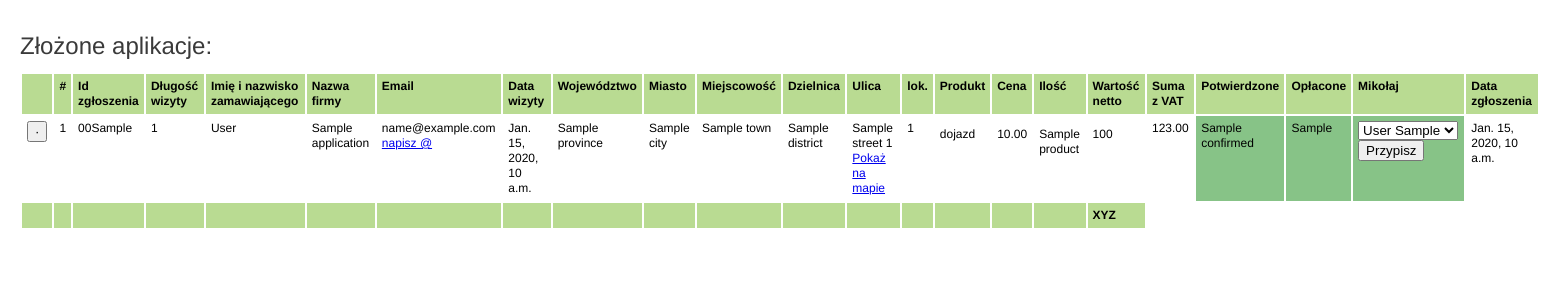
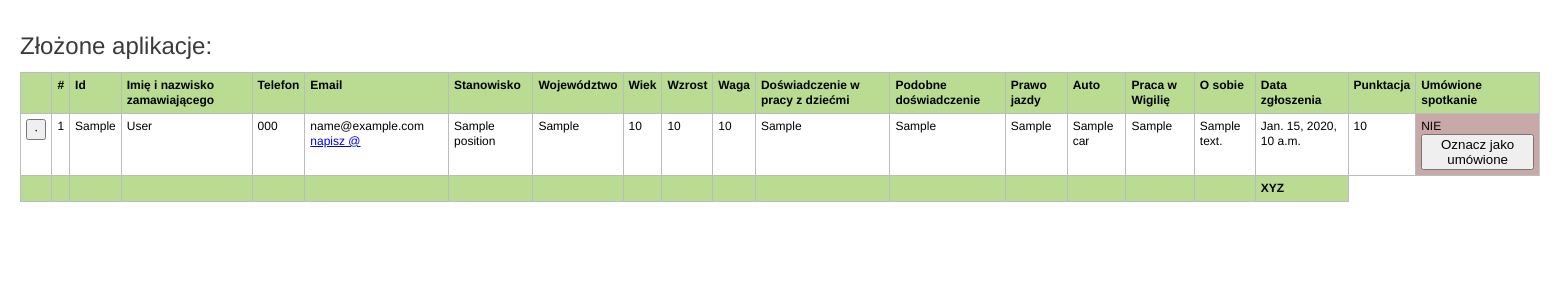
Before and after one commit to Ch0ch1ik/MikolajNaSwietaa, a Django app: template ManageTool/templates/applications_table.html in a window 1560 px wide. Shown: the top 300 px of the page. Run offline with Django 3.2, Linux system fonts and the light colour scheme; tables that the repository leaves empty hold one stand-in row (values such as "Sample post"); the template is opened without the code that fills it: values that come from a table or form of the project are taken from there, most other values are stand-ins (such as "Sample title", 1, 10 or a date in 2020); parts of the project's set-up code (start-up, migrations or seed data) failed here and were passed over.

Commit message:
save - updated applications view 1.1

```diff
--- a/ManageTool/models.py
+++ b/ManageTool/models.py
@@ -84,3 +84,7 @@ class Applications(models.Model):
     desc_and_experience = models.TextField()
     created = models.CharField(max_length=255, blank=True)
     hired = models.BooleanField(default=False)
+    denied = models.BooleanField(default=False)
+    score = models.PositiveSmallIntegerField(default=0)
+    appointment_made = models.BooleanField(default=False)
+    own_notes = models.TextField(blank=True)
--- a/ManageTool/templates/applications_table.html
+++ b/ManageTool/templates/applications_table.html
@@ -13,39 +13,39 @@
     <tr class="first">
         <th class="no-report" title="Szczegóły"></th>
         <th class="first" data-type="number">#</th>
-        <th class="first" data-type="number">Id zgłoszenia</th>
-        <th class="text-center">Długość wizyty</th>
+        <th class="first" data-type="number">Id</th>
+
         <th class="first">Imię i nazwisko zamawiającego</th>
-        <th class="text-left,string">Nazwa firmy</th>
+        <th class="first">Telefon</th>
+
         <th class="text-center">Email</th>
-        <th class="text-center">Data wizyty</th>
+        <th class="text-center">Stanowisko</th>
         <th class="first">Województwo</th>
-        <th class="text-left,string first">Miasto</th>
-        <th class="text-center">Miejscowość</th>
-        <th class="text-center">Dzielnica</th>
-        <th class="text-left,string first">Ulica</th>
-        <th class="text-left,string">lok.</th>
-        <th>Produkt</th>
-        <th>Cena</th>
-        <th>Ilość</th>
-        <th>Wartość netto</th>
-        <th>Suma z VAT</th>
-        <th>Potwierdzone</th>
-        <th>Opłacone</th>
-        <th>Mikołaj</th>
+        <th class="text-left,string first">Wiek</th>
+        <th class="text-center, first">Wzrost</th>
+        <th class="text-center, first">Waga</th>
+        <th class="text-left,string first">Doświadczenie w pracy z dziećmi</th>
+        <th class="text-left,string, first">Podobne doświadczenie</th>
+        <th class="text-left,string, first">Prawo jazdy</th>
+        <th class="text-left,string, first">Auto</th>
+        <th class="text-left,string, first">Praca w Wigilię</th>
+        <th class="text-left,string">O sobie</th>
         <th class="first">Data zgłoszenia</th>
+        <th class="first">Punktacja</th>
+        <th class="first">Umówione spotkanie</th>
+
     </tr>
     </thead>
 
     <tbody class="first">
     {% for application in applications %}
 
-            {% if not application.hired %}
-                <tr class="first" data-target="{{ application.bounded_to }}{{ province }}">
-            {% else %}
-                <tr class="first" style="color: gray;
-   pointer-events: none;" data-target="{{ application.bounded_to }}{{ province }}">
-            {% endif %}
+        {% if not application.denied %}
+            <tr class="first" data-target="{{ application.bounded_to }}{{ region|remove_spaces }}">
+                {% else %}
+            <tr class="first" style="color: gray;
+   pointer-events: none;" data-target="{{ application.bounded_to }}{{ region|remove_spaces }}">
+        {% endif %}
 
 
     <td class="no-report">
@@ -54,187 +54,176 @@
         </button>
     </td>
     <td class="first">{{ forloop.counter }}</td>
-    <td class="first">00{{ application.bounded_to }}</td>
-    <td class="text-center">{{ application.visit_length|safe }}</td>
+    <td class="first">{{ application.bounded_to }}</td>
     <td class="first">{{ application.name_surname }}</td>
-    <td class="text-left">{{ application.facility_name }}</td>
+    <td class="first">{{ application.phone|safe }}</td>
     <td class="text-center">{{ application.email|lower }}
         <a href="mailto:{{ application.email }}">napisz @</a></td>
-    <td class="text-center,datetime">{{ application.visit_date }}</td>
-    <td class="first">{{ application.province }}</td>
-    <td class="first">{{ application.city }}</td>
-    <td class="text-center">{{ application.town }}</td>
-    <td class="text-center">{{ application.district }}</td>
-    <td class="first">{{ application.street }}&nbsp;{{ application.street_number }}
-        <a href="http://maps.google.com/maps?t=m&amp;q=
-                            {{ application.street }}&nbsp;{{ application.street_number }}&#44;&nbsp;{{ application.zip_code }}&nbsp;
-
-                {% if application.town %}{{ application.town }}{% else %}{{ application.city }}{% endif %}"
-           target="_blank">Pokaż
-            na mapie</a></td>
-    <td class="text-left,string">{{ application.house_number }}</td>
-    <td>
-        {% for k, v in application.products.items %}
-            {% if k|to_float <= 120 %}<p>dojazd</p>{% else %}<p>wizyta</p>{% endif %}
-        {% endfor %}
-    </td>
-    <td>
-        {% for k, v in application.products.items %}
-            {% with  k=k|to_float v=v|to_float %}
-                <p>{{ k|floatformat:2 }}</p>
-            {% endwith %}
-        {% endfor %}
-    </td>
-    <td>
-        {% for k, v in application.products.items %}
-            <p>{{ v }}</p>
-        {% endfor %}
-    </td>
-    <td>
-        {% for k, v in application.products.items %}
-            {% with  k=k|to_float v=v|to_float %}
-                <p>{% widthratio v 1 k %}</p>
-            {% endwith %}
-        {% endfor %}
-    </td>
-    <td>
-        {% if application.type == 'Wizyta prywatna' %}
-            {{ application.products.items|part_sum|floatformat:2 }}
-        {% else %}
-            {{ application.products.items|part_sum|vat|floatformat:2 }}
-        {% endif %}
-    </td>
-    {% if not application.confirmed %}
-        <td style="background-color: rgba(96,0,0,0.34)">
-            {{ application.confirmed }}
-            <button onclick="return confirm('Czy na pewno chcesz potwierdzić zamówienie?');"><a
-                    style="color: black; text-decoration: none" href="confirm_application/{{ application.id }}">Potwierdź</a>
-            </button>
-        </td>
+    <td class="text-center">{{ application.position }}</td>
+    <td class="first">{{ application.work_region }}</td>
+    <td class="first">{{ application.age }}</td>
+    <td class="text-center, first">{{ application.height }}</td>
+    <td class="text-center, first">{{ application.weight }}</td>
+    <td class="text-center, first">{{ application.worked_with_children }}</td>
+    <td class="text-center, first">{{ application.similar_work_experience }}</td>
+    <td class="text-center, first">{{ application.driver_license }}</td>
+    <td class="text-center, first">{{ application.car }}</td>
+    <td class="text-center, first">{{ application.work_24_12 }}</td>
+    <td class="text-center">{{ application.desc_and_experience }}</td>
+    <td class="text-center, datetime, first">{{ application.created }}</td>
+    <td class="text-center, first">{{ application.score }}</td>
+    {% if application.appointment %}
+        <td style="background-color: rgba(0,128,0,0.47)" class="text-center, first">TAK</td>
     {% else %}
-        <td style="background-color: rgba(0,128,0,0.47)">
-            {{ application.confirmed }}
-        </td>
-    {% endif %}
-    {% if application.paid_made %}
-        <td style="background-color: rgba(0,128,0,0.47)">
-            {{ application.paid_made }}
-        </td>
-    {% else %}
-        <td style="background-color: rgba(96,0,0,0.34)">
-            {{ application.paid_made }}
-            <button onclick="return confirm('Czy na pewno chcesz potwierdzić płatność?');"><a
+        <td style="background-color: rgba(96,0,0,0.34)" class="text-center, first">NIE
+            <button onclick="return confirm('Czy na pewno chcesz oznaczyć jako umówione?');"><a
                     style="color: black; text-decoration: none"
-                    href="confirm_payment/{{ application.id }}">Potwierdź</a>
+                    href="confirm_application/{{ application.id }}">Oznacz jako umówione</a>
             </button>
         </td>
     {% endif %}
+    {#    {% if not application.confirmed %}#}
+    {#        <td style="background-color: rgba(96,0,0,0.34)">#}
+    {#            {{ application.confirmed }}#}
+    {#            <button onclick="return confirm('Czy na pewno chcesz potwierdzić zamówienie?');"><a#}
+    {#                    style="color: black; text-decoration: none" href="confirm_application/{{ application.id }}">Potwierdź</a>#}
+    {#            </button>#}
+    {#        </td>#}
+    {#    {% else %}#}
+    {#        <td style="background-color: rgba(0,128,0,0.47)">#}
+    {#            {{ application.confirmed }}#}
+    {#        </td>#}
+    {#    {% endif %}#}
+    {#    {% if application.paid_made %}#}
+    {#        <td style="background-color: rgba(0,128,0,0.47)">#}
+    {#            {{ application.paid_made }}#}
+    {#        </td>#}
+    {#    {% else %}#}
+    {#        <td style="background-color: rgba(96,0,0,0.34)">#}
+    {#            {{ application.paid_made }}#}
+    {#            <button onclick="return confirm('Czy na pewno chcesz potwierdzić płatność?');"><a#}
+    {#                    style="color: black; text-decoration: none"#}
+    {#                    href="confirm_payment/{{ application.id }}">Potwierdź</a>#}
+    {#            </button>#}
+    {#        </td>#}
+    {#    {% endif %}#}
 
 
-    {% if not application.assigned_to.count == 0 %}
-        <td style="background-color: rgba(0,128,0,0.47)">
-            <form method="post">
-                {% csrf_token %}
-                <select name="assign">
-                    {% for user in users %}
-                        <option value="{{ user.id }}">{{ user.last_name }}&nbsp{{ user.first_name }}</option>
-                    {% endfor %}
-                </select>
-                <input type="hidden" name="application_id" value="{{ application.id }}">
-                <input type="submit" value="Przypisz">
-            </form>
-        </td>
-    {% else %}
-        <td style="background-color: rgba(96,0,0,0.34)">
-            <form method="post">
-                {% csrf_token %}
-                <select name="assign">
-                    {% for user in users %}
-                        <option value="{{ user.id }}">{{ user.last_name }}&nbsp{{ user.first_name }}</option>
-                    {% endfor %}
-                </select>
-                <input type="hidden" name="application_id" value="{{ application.id }}">
-                <input type="submit" value="Przypisz">
-            </form>
-        </td>
-    {% endif %}
-    <td class="first">{{ application.created }}</td>
+    {#    {% if not application.assigned_to.count == 0 %}#}
+    {#        <td style="background-color: rgba(0,128,0,0.47)">#}
+    {#            <form method="post">#}
+    {#                {% csrf_token %}#}
+    {#                <select name="assign">#}
+    {#                    {% for user in users %}#}
+    {#                        <option value="{{ user.id }}">{{ user.last_name }}&nbsp{{ user.first_name }}</option>#}
+    {#                    {% endfor %}#}
+    {#                </select>#}
+    {#                <input type="hidden" name="application_id" value="{{ application.id }}">#}
+    {#                <input type="submit" value="Przypisz">#}
+    {#            </form>#}
+    {#        </td>#}
+    {#    {% else %}#}
+    {#        <td style="background-color: rgba(96,0,0,0.34)">#}
+    {#            <form method="post">#}
+    {#                {% csrf_token %}#}
+    {#                <select name="assign">#}
+    {#                    {% for user in users %}#}
+    {#                        <option value="{{ user.id }}">{{ user.last_name }}&nbsp{{ user.first_name }}</option>#}
+    {#                    {% endfor %}#}
+    {#                </select>#}
+    {#                <input type="hidden" name="application_id" value="{{ application.id }}">#}
+    {#                <input type="submit" value="Przypisz">#}
+    {#            </form>#}
+    {#        </td>#}
+    {#    {% endif %}#}
+
 
     </tr>
 
 
-        <tr id="{{ application.bounded_to }}{{ province }}" class="second-level">
+        <tr id="{{ application.bounded_to }}{{ region|remove_spaces }}" class="second-level">
             <td colspan="6">
-                <table class="table table-condensed table-bapplicationed table-responsive table-hover report-table">
+                <table class="table table-condensed table-bordered table-responsive table-hover report-table">
                     <tbody>
 
                     <tr>
-                        <th class="text-left,string">Nazwa firmy</th>
-                        <th class="text-left,string">NIP</th>
-                        <th class="text-center">Telefon kontaktowy</th>
-                        <th class="text-center">Email</th>
-                        <th class="text-center">Adres siedziby</th>
-                        <th class="text-center">Zgoda marketingowa</th>
-                        <th class="text-center">Przypominajka</th>
-
-
+                        <th class="text-left,string">Edycja</th>
+                        <th class="text-left,string">Odrzuć</th>
+{#                        <th class="text-center">Telefon kontaktowy</th>#}
+                        {#                        <th class="text-center">Email</th>#}
+                        {#                        <th class="text-center">Adres siedziby</th>#}
+                        {#                        <th class="text-center">Zgoda marketingowa</th>#}
+                        {#                        <th class="text-center">Przypominajka</th>#}
+                        {##}
+                        {##}
                         {#                        <th class="text-center">Opłata dojazdowa</th>#}
                         {#                        <th class="text-center">Nazwa placówki</th>#}
-
+                        {##}
                     </tr>
                     <tr>
-                        <td class="text-left">{{ application.facility_name }}</td>
-                        <td class="text-left">{{ application.nip }}</td>
-                        <td>{{ application.phone|safe }}</td>
-                        <td class="text-center">{{ application.email|lower }}
-                            <a href="mailto:{{ application.email }}">napisz @</a></td>
-                        <td class="text-center">{{ application.facility_address }}</td>
-                        <td class="text-center">{{ application.marketing_approval }}</td>
-                        <td class="text-center">{{ application.reminder_approval }}</td>
+                        <td style="background-color: rgba(96,0,0,0.34)" class="text-center, first">
+                            <button onclick="return confirm('Przejść do edycji pozycji?');"><a
+                                    style="color: black; text-decoration: none"
+                                    href="update_application/{{ application.id }}">EDYTUJ</a>
+                            </button>
+                        </td>
 
-
+                        <td class="text-center, first">
+                            <button style="background-color: rgba(182,3,3,0.82)" onclick="return confirm('Czy na pewno odrzucić tą aplikację?');"><a
+                                    style="color: black; text-decoration: none"
+                                    href="deny_application/{{ application.id }}">ODRZUĆ APLIKACJĘ</a>
+                            </button>
+                        </td>
+{#                        <td>{{ application.phone|safe }}</td>#}
+                        {#                        <td class="text-center">{{ application.email|lower }}#}
+                        {#                            <a href="mailto:{{ application.email }}">napisz @</a></td>#}
+                        {#                        <td class="text-center">{{ application.facility_address }}</td>#}
+                        {#                        <td class="text-center">{{ application.marketing_approval }}</td>#}
+                        {#                        <td class="text-center">{{ application.reminder_approval }}</td>#}
+                        {##}
+                        {##}
                         {#                        <td class="text-center">{{ application.arrival_fee }}</td>#}
                         {#                        <td class="text-center">{{ application.facility_name }}</td>#}
-
+                        {##}
                     </tr>
-                    <tr>
-                        <th class="first">Typ</th>
-                        <th class="text-center">Długość wizyty</th>
-                        <th class="text-center">Data wizyty</th>
-                        <th class="text-center">Przedział godz</th>
-                        <th class="text-center">Pref. godz</th>
-                        <th class="text-center">Informacje dodatkowe</th>
-                        <th class="text-center">Kod pocztowy</th>
-                        <th class="text-center">Anuluj zamówienie</th>
-                        <th>Przypisany</th>
-                        <th>Edytuj</th>
-                        {#                        <th class="text-center">Szczegóły zamówienia</th>#}
-
-                    </tr>
-                    <tr>
-                        <td class="first">{{ application.type }}</td>
-                        <td class="text-center">{{ application.visit_length|safe }}</td>
-                        <td class="text-center,datetime">{{ application.visit_date }}</td>
-                        <td class="text-center">{{ application.visit_time }}</td>
-                        <td class="text-center">{{ application.pref_visit_time }}</td>
-                        <td class="text-center">{{ application.additional_info }}</td>
-                        <td class="text-center">{{ application.zip_code }}</td>
-                        <td>
-                            <button style="background-color: rgba(182,3,3,0.82)"
-                                    onclick="return confirm('Czy na pewno chcesz anulować zamówienie?');"><a
-                                    style="color: black; text-decoration: none;"
-                                    href="cancel_application/{{ application.id }}">Anuluj</a>
-                            </button>
-                        </td>
-                        <td>{% for x in application.assigned_to.all %}{{ x.last_name }}&nbsp
-                            {{ x.first_name }}{% endfor %}</td>
-                        <td>
-                            <a style="color: black; text-decoration: none"
-                               href="update_application/{{ application.id }}">Edytuj</a>
-                        </td>
-                        {#                        <td class="text-center">{{ application.application_details }}</td>#}
-
-                    </tr>
+                    {#                    <tr>#}
+                    {#                        <th class="first">Typ</th>#}
+                    {#                        <th class="text-center">Długość wizyty</th>#}
+                    {#                        <th class="text-center">Data wizyty</th>#}
+                    {#                        <th class="text-center">Przedział godz</th>#}
+                    {#                        <th class="text-center">Pref. godz</th>#}
+                    {#                        <th class="text-center">Informacje dodatkowe</th>#}
+                    {#                        <th class="text-center">Kod pocztowy</th>#}
+                    {#                        <th class="text-center">Anuluj zamówienie</th>#}
+                    {#                        <th>Przypisany</th>#}
+                    {#                        <th>Edytuj</th>#}
+                    {#                        <th class="text-center">Szczegóły zamówienia</th>#}
+                    {##}
+                    {#                    </tr>#}
+                    {#                    <tr>#}
+                    {#                        <td class="first">{{ application.type }}</td>#}
+                    {#                        <td class="text-center">{{ application.visit_length|safe }}</td>#}
+                    {#                        <td class="text-center,datetime">{{ application.visit_date }}</td>#}
+                    {#                        <td class="text-center">{{ application.visit_time }}</td>#}
+                    {#                        <td class="text-center">{{ application.pref_visit_time }}</td>#}
+                    {#                        <td class="text-center">{{ application.additional_info }}</td>#}
+                    {#                        <td class="text-center">{{ application.zip_code }}</td>#}
+                    {#                        <td>#}
+                    {#                            <button style="background-color: rgba(182,3,3,0.82)"#}
+                    {#                                    onclick="return confirm('Czy na pewno chcesz anulować zamówienie?');"><a#}
+                    {#                                    style="color: black; text-decoration: none;"#}
+                    {#                                    href="cancel_application/{{ application.id }}">Anuluj</a>#}
+                    {#                            </button>#}
+                    {#                        </td>#}
+                    {#                        <td>{% for x in application.assigned_to.all %}{{ x.last_name }}&nbsp#}
+                    {#                            {{ x.first_name }}{% endfor %}</td>#}
+                    {#                        <td>#}
+                    {#                            <a style="color: black; text-decoration: none"#}
+                    {#                               href="update_application/{{ application.id }}">Edytuj</a>#}
+                    {#                        </td>#}
+                    {#                        <td class="text-center">{{ application.application_details }}</td>#}
+                    {##}
+                    {#                    </tr>#}
                     </tbody>
                 </table>
             </td>
@@ -426,15 +415,15 @@
         width: 100%;
         font-size: 0.75em; /*12*/
         line-height: 1.25em; /*15*/
-        bapplication-collapse: collapse;
-        bapplication-spacing: 0;
+        border-collapse: collapse;
+        border-spacing: 0;
     }
 
     .report-table th, .report-table td {
         margin: 0;
         padding: 0.4166em; /*10*/
         vertical-align: top;
-        bapplication: 1px solid #babcbf;
+        border: 1px solid #babcbf;
         background: #fff;
     }
 
@@ -444,11 +433,11 @@
     }
 
     .report-table th:last-child {
-        bapplication-right: 1px solid #BCBABA;
+        border-right: 1px solid #BCBABA;
     }
 
     .report-table td.last, .report-table td:last-child {
-        bapplication-right: 1px solid #C2CAD0;
+        border-right: 1px solid #C2CAD0;
     }
 
     .report-table .even td, .report-table tr:nth-child(even) td {
@@ -458,8 +447,8 @@
     td > table.report-table {
         font-size: 1em !important; /*12*/
         line-height: 1.25em; /*15*/
-        bapplication-collapse: collapse;
-        bapplication-spacing: 0;
+        border-collapse: collapse;
+        border-spacing: 0;
     }
 
     td > table td {
--- a/MikolajNaSwieta/urls.py
+++ b/MikolajNaSwieta/urls.py
@@ -27,6 +27,8 @@ urlpatterns = [
     path('register/', views.Register.as_view(), name='register'),
     path('users/', views.Users.as_view(), name='users'),
     path('applications/', views.ApplicationsView.as_view(), name='applications'),
+    path('update_application/<int:pk>', views.UpdateApplication.as_view(), name='update_application'),
+    path('deny_application/<int:pk>', views.deny_application, name='deny_application'),
     path('confirm_payment/<int:id>', views.confirm_payment, name='confirm_payment'),
     path('confirm_order/<int:id>', views.confirm_order, name='confirm_order'),
     path('confirm_accomplished/<int:id>', views.confirm_accomplished, name='confirm_accomplished'),
```
Also changed, not shown: ManageTool/items_funcs.py (+12 -0 lines), ManageTool/views.py (+25 -0 lines).
